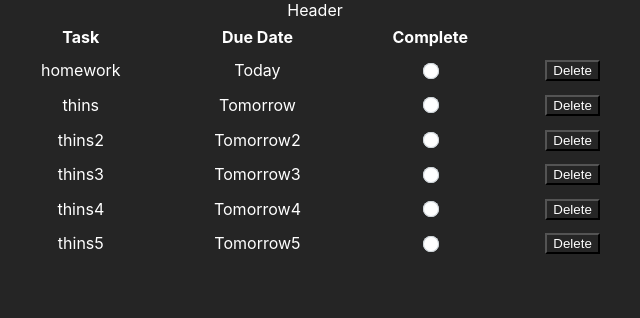
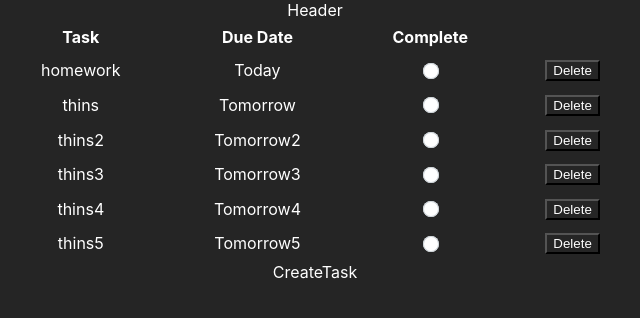
Before and after one commit to flugelg/tasker, a React (Create React App) app: page / in a window 1280 px wide. Shown: the top 318 px of the page, without its empty margins (325-965 px from the left). Built offline with nearby package versions, Linux system fonts and the light colour scheme; data requests are answered from the project's data file; the HTML template or start-up script is replaced by a standard one.

Commit message:
added CreateTask component

```diff
--- a/src/App.js
+++ b/src/App.js
@@ -1,12 +1,14 @@
 import './App.css';
 import Header from './components/Header';
 import TaskList from './components/TaskList';
+import CreateTask from './components/CreateTask';
 
 function App() {
   return (
     <div>
       <Header/>
       <TaskList/>
+      <CreateTask/>
     </div>
 
   );
--- /dev/null
+++ b/src/components/CreateTask.js
@@ -0,0 +1,9 @@
+import React from 'react'
+
+const CreateTask = () => {
+  return (
+    <div>CreateTask</div>
+  )
+}
+
+export default CreateTask
--- a/src/components/TaskItem.js
+++ b/src/components/TaskItem.js
@@ -2,7 +2,7 @@ import React, { useState } from 'react'
 
 const TaskItem = ({todo}) => {
   const [taskComplete, setTaskComplete] = useState();
-  const {tasks, due, complete} = todo;
+  const {tasks, due, complete} = todo; //deconstructs task
 
   function handleClick(){
     if(todo.complete == false){
```
